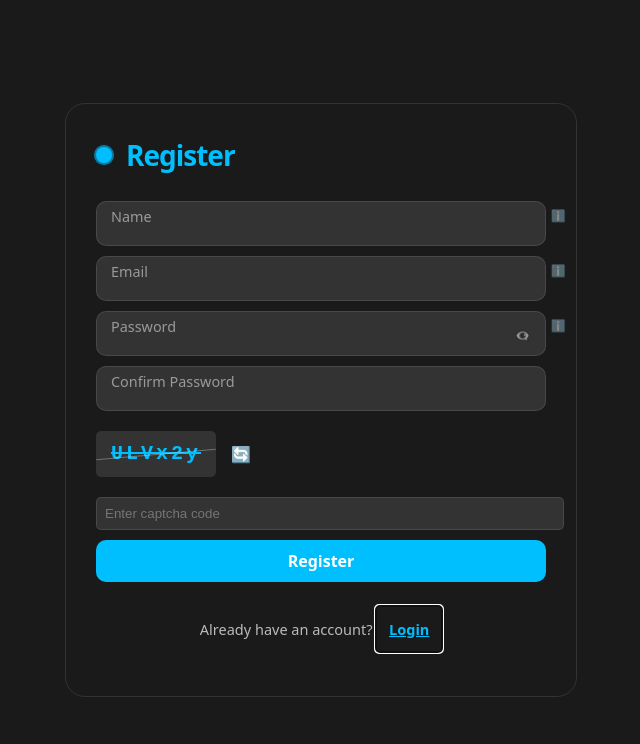
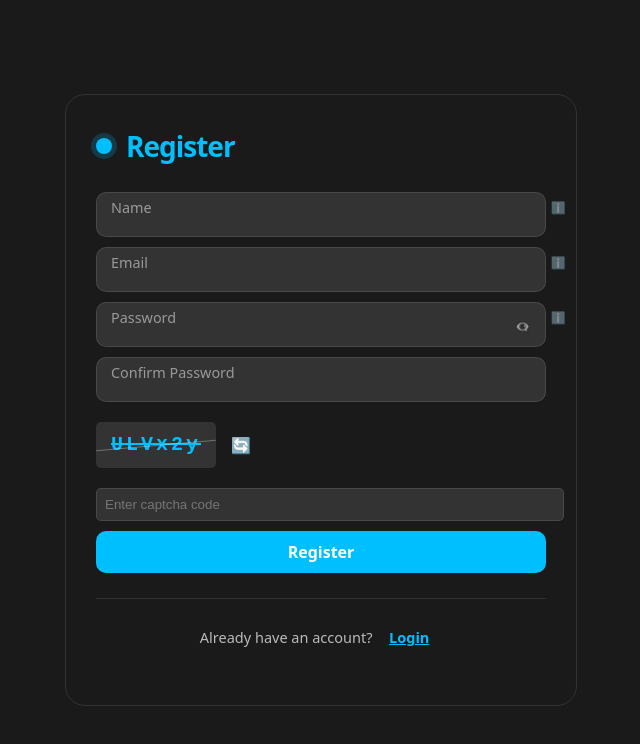
Before and after one commit to Swagzilla007/login-and-registration-form-, a React (Vite) app in the folder frontend/: page / in a window 1280 px wide. Both pictures are taken after a click on the button "Register". Shown: the top 744 px of the page, without its empty margins (319-959 px from the left). Built offline with nearby package versions, Linux system fonts and the light colour scheme; no server answers.

Commit message:
separated components and logic

```diff
--- a/frontend/src/App.css
+++ b/frontend/src/App.css
@@ -173,6 +173,9 @@ button:disabled:hover {
 
 .signin {
   text-align: center;
+  margin-top: 15px;
+  padding-top: 15px;
+  border-top: 1px solid rgba(255, 255, 255, 0.1);
 }
 
 .signin button {
--- a/frontend/src/App.jsx
+++ b/frontend/src/App.jsx
@@ -1,5 +1,7 @@
 import { useState, useEffect } from 'react'
 import axios from 'axios'
+import Login from './components/Login'
+import Register from './components/Register'
 import './App.css'
 
 function App() {
@@ -270,137 +272,38 @@ function App() {
           <button onClick={() => setShowWelcome(false)}>Continue</button>
         </div>
       ) : (
-        <form className="form" onSubmit={handleSubmit}>
-          <div className="title">{isLogin ? 'Login' : 'Register'}</div>
-
-          {!isLogin && (
-            <label>
-              <input
-                className="input"
-                type="text"
-                name="name"
-                required
-                value={registerData.name}
-                onChange={handleChange}
-              />
-              <span>Name</span>
-              <button type="button" className="info-icon" tabIndex="-1">
-                ℹ️
-                <span className="tooltip">{validationInfo.name}</span>
-              </button>
-              {validationErrors.name && (
-                <div className="error-message">{validationErrors.name}</div>
-              )}
-            </label>
+        <>
+          {isLogin ? (
+            <Login
+              loginData={loginData}
+              handleChange={handleChange}
+              handleSubmit={handleSubmit}
+              showPassword={showPassword}
+              setShowPassword={setShowPassword}
+              validationInfo={validationInfo}
+              validationErrors={validationErrors}
+              toggleForm={toggleForm}
+            />
+          ) : (
+            <Register
+              registerData={registerData}
+              handleChange={handleChange}
+              handleSubmit={handleSubmit}
+              showPassword={showPassword}
+              setShowPassword={setShowPassword}
+              validationInfo={validationInfo}
+              validationErrors={validationErrors}
+              passwordError={passwordError}
+              captcha={captcha}
+              handleCaptchaInput={handleCaptchaInput}
+              generateCaptcha={generateCaptcha}
+              toggleForm={toggleForm}
+            />
           )}
-
-          <label>
-            <input
-              className="input"
-              type="email"
-              name="email"
-              required
-              value={isLogin ? loginData.email : registerData.email}
-              onChange={handleChange}
-            />
-            <span>Email</span>
-            <button type="button" className="info-icon" tabIndex="-1">
-              ℹ️
-              <span className="tooltip">{validationInfo.email}</span>
-            </button>
-            {validationErrors.email && (
-              <div className="error-message">{validationErrors.email}</div>
-            )}
-          </label>
-
-          <label>
-            <input
-              className="input"
-              type={showPassword ? "text" : "password"}
-              name="password"
-              required
-              value={isLogin ? loginData.password : registerData.password}
-              onChange={handleChange}
-            />
-            <span>Password</span>
-            <button type="button" className="info-icon" tabIndex="-1">
-              ℹ️
-              <span className="tooltip">{validationInfo.password}</span>
-            </button>
-            <button
-              type="button"
-              className="password-toggle"
-              onClick={() => setShowPassword(!showPassword)}
-            >
-              {showPassword ? "👁️" : "👁️‍🗨️"}
-            </button>
-            {validationErrors.password && (
-              <div className="error-message">{validationErrors.password}</div>
-            )}
-          </label>
-
-          {!isLogin && (
-            <>
-              <label>
-                <input
-                  className="input"
-                  type="password"
-                  name="confirmPassword"
-                  required
-                  value={registerData.confirmPassword}
-                  onChange={handleChange}
-                />
-                <span>Confirm Password</span>
-                {passwordError && (
-                  <div className="error-message">{passwordError}</div>
-                )}
-              </label>
-
-              <div className="captcha-container">
-                <div className="captcha-code">{captcha.code}</div>
-                <button
-                  type="button"
-                  className="refresh-captcha"
-                  onClick={generateCaptcha}
-                >
-                  🔄
-                </button>
-              </div>
-              <input
-                className="captcha-input"
-                type="text"
-                placeholder="Enter captcha code"
-                value={captcha.userInput}
-                onChange={handleCaptchaInput}
-                required
-              />
-            </>
-          )}
-
-          {isLogin && (
-            <div className="remember-me">
-              <input
-                type="checkbox"
-                id="remember-me"
-              />
-              <label htmlFor="remember-me">Remember me</label>
-            </div>
-          )}
-
-          <button className="submit" type="submit">
-            {isLogin ? 'Login' : 'Register'}
-          </button>
-
-          <p className="signin">
-            {isLogin ? "Don't have an account? " : "Already have an account? "}
-            <button type="button" onClick={toggleForm}>
-              {isLogin ? 'Register' : 'Login'}
-            </button>
-          </p>
-        </form>
+        </>
       )}
     </div>
   );
 }
 
-export default App
+export default App;
--- /dev/null
+++ b/frontend/src/components/Login.jsx
@@ -0,0 +1,82 @@
+import React from 'react';
+
+const Login = ({
+  loginData,
+  handleChange,
+  handleSubmit,
+  showPassword,
+  setShowPassword,
+  validationInfo,
+  validationErrors,
+  toggleForm
+}) => {
+  return (
+    <form className="form" onSubmit={handleSubmit}>
+      <div className="title">Login</div>
+
+      <label>
+        <input
+          className="input"
+          type="email"
+          name="email"
+          required
+          value={loginData.email}
+          onChange={handleChange}
+        />
+        <span>Email</span>
+        <button type="button" className="info-icon" tabIndex="-1">
+          ℹ️
+          <span className="tooltip">{validationInfo.email}</span>
+        </button>
+        {validationErrors.email && (
+          <div className="error-message">{validationErrors.email}</div>
+        )}
+      </label>
+
+      <label>
+        <input
+          className="input"
+          type={showPassword ? "text" : "password"}
+          name="password"
+          required
+          value={loginData.password}
+          onChange={handleChange}
+        />
+        <span>Password</span>
+        <button type="button" className="info-icon" tabIndex="-1">
+          ℹ️
+          <span className="tooltip">{validationInfo.password}</span>
+        </button>
+        <button
+          type="button"
+          className="password-toggle"
+          onClick={() => setShowPassword(!showPassword)}
+        >
+          {showPassword ? "👁️" : "👁️‍🗨️"}
+        </button>
+        {validationErrors.password && (
+          <div className="error-message">{validationErrors.password}</div>
+        )}
+      </label>
+
+      <div className="remember-me">
+        <input
+          type="checkbox"
+          id="remember-me"
+        />
+        <label htmlFor="remember-me">Remember me</label>
+      </div>
+
+      <button className="submit" type="submit">Login</button>
+
+      <p className="signin">
+        Don't have an account?{" "}
+        <button type="button" onClick={toggleForm}>
+          Register
+        </button>
+      </p>
+    </form>
+  );
+};
+
+export default Login;
--- /dev/null
+++ b/frontend/src/components/Register.jsx
@@ -0,0 +1,131 @@
+import React from 'react';
+
+const Register = ({
+  registerData,
+  handleChange,
+  handleSubmit,
+  showPassword,
+  setShowPassword,
+  validationInfo,
+  validationErrors,
+  passwordError,
+  captcha,
+  handleCaptchaInput,
+  generateCaptcha,
+  toggleForm
+}) => {
+  return (
+    <form className="form" onSubmit={handleSubmit}>
+      <div className="title">Register</div>
+
+      <label>
+        <input
+          className="input"
+          type="text"
+          name="name"
+          required
+          value={registerData.name}
+          onChange={handleChange}
+        />
+        <span>Name</span>
+        <button type="button" className="info-icon" tabIndex="-1">
+          ℹ️
+          <span className="tooltip">{validationInfo.name}</span>
+        </button>
+        {validationErrors.name && (
+          <div className="error-message">{validationErrors.name}</div>
+        )}
+      </label>
+
+      <label>
+        <input
+          className="input"
+          type="email"
+          name="email"
+          required
+          value={registerData.email}
+          onChange={handleChange}
+        />
+        <span>Email</span>
+        <button type="button" className="info-icon" tabIndex="-1">
+          ℹ️
+          <span className="tooltip">{validationInfo.email}</span>
+        </button>
+        {validationErrors.email && (
+          <div className="error-message">{validationErrors.email}</div>
+        )}
+      </label>
+
+      <label>
+        <input
+          className="input"
+          type={showPassword ? "text" : "password"}
+          name="password"
+          required
+          value={registerData.password}
+          onChange={handleChange}
+        />
+        <span>Password</span>
+        <button type="button" className="info-icon" tabIndex="-1">
+          ℹ️
+          <span className="tooltip">{validationInfo.password}</span>
+        </button>
+        <button
+          type="button"
+          className="password-toggle"
+          onClick={() => setShowPassword(!showPassword)}
+        >
+          {showPassword ? "👁️" : "👁️‍🗨️"}
+        </button>
+        {validationErrors.password && (
+          <div className="error-message">{validationErrors.password}</div>
+        )}
+      </label>
+
+      <label>
+        <input
+          className="input"
+          type="password"
+          name="confirmPassword"
+          required
+          value={registerData.confirmPassword}
+          onChange={handleChange}
+        />
+        <span>Confirm Password</span>
+        {passwordError && (
+          <div className="error-message">{passwordError}</div>
+        )}
+      </label>
+
+      <div className="captcha-container">
+        <div className="captcha-code">{captcha.code}</div>
+        <button
+          type="button"
+          className="refresh-captcha"
+          onClick={generateCaptcha}
+        >
+          🔄
+        </button>
+      </div>
+      <input
+        className="captcha-input"
+        type="text"
+        placeholder="Enter captcha code"
+        value={captcha.userInput}
+        onChange={handleCaptchaInput}
+        required
+      />
+
+      <button className="submit" type="submit">Register</button>
+
+      <p className="signin">
+        Already have an account?{" "}
+        <button type="button" onClick={toggleForm}>
+          Login
+        </button>
+      </p>
+    </form>
+  );
+};
+
+export default Register;
```
